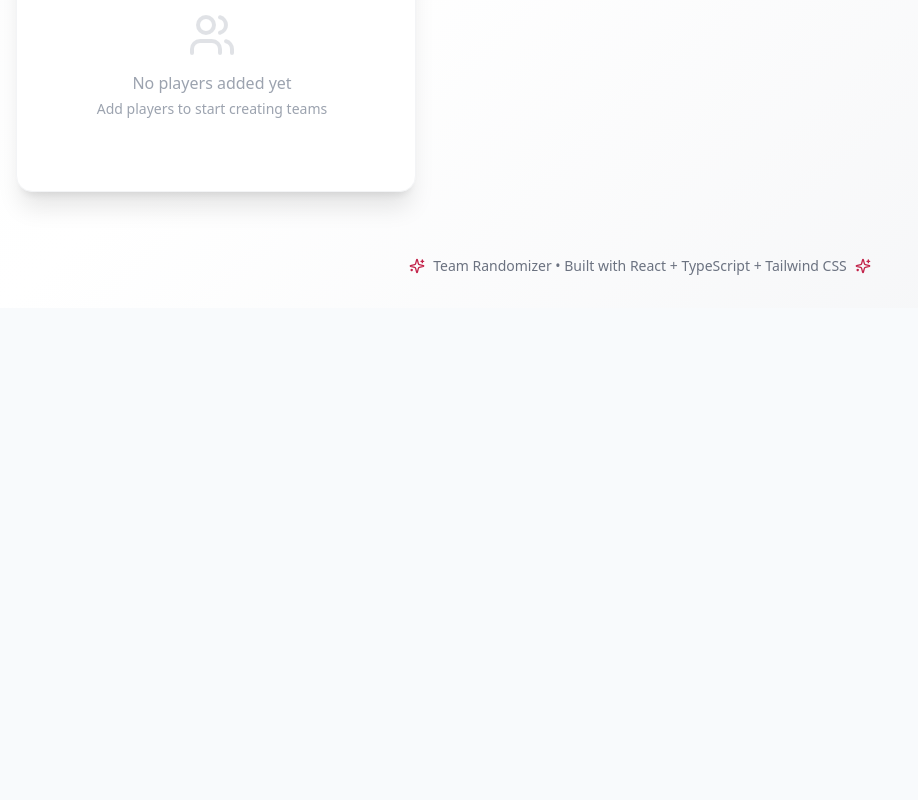
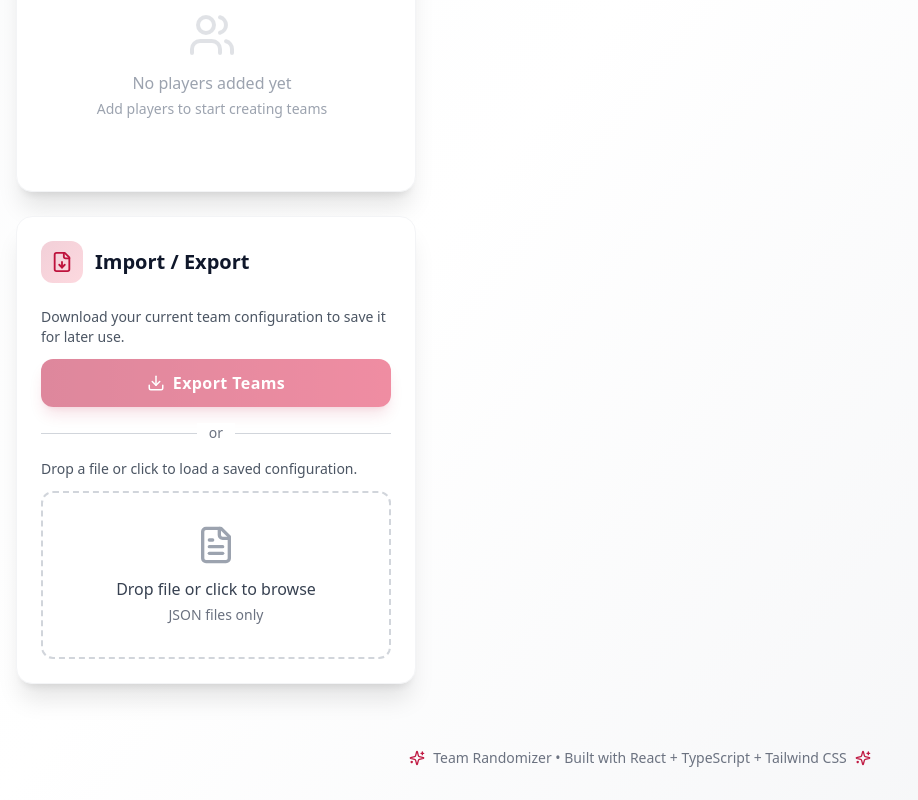
Before and after one commit to camachoo1/team-randomizer, a React (Vite) app: page / in a window 1280 px wide. Shown: the part 841-1641 px from the top of the page, without its empty margins (0-918 px from the left). Before the commit the page ends 1149 px from the top, so only its background shows below. Built offline with nearby package versions, Linux system fonts and the light colour scheme.

Commit message:
Tested export/import for files

```diff
--- a/src/App.tsx
+++ b/src/App.tsx
@@ -4,6 +4,7 @@ import EventSettings from './components/EventSettings';
 import PlayerManager from './components/PlayerManager';
 import { Sparkles } from 'lucide-react';
 import useStore from './store/useStore';
+import ImportExport from './components/ImportExport';
 
 function App() {
   const darkMode = useStore((state) => state.darkMode);
@@ -40,6 +41,7 @@ function App() {
             <div className='lg:col-span-1 space-y-6'>
               <EventSettings />
               <PlayerManager />
+              <ImportExport />
             </div>
 
             <div className='lg:col-span-2'>
--- /dev/null
+++ b/src/components/ImportExport.tsx
@@ -0,0 +1,187 @@
+import React, { useCallback } from 'react';
+import {
+  Download,
+  FileDown,
+  CheckCircle,
+  XCircle,
+  FileText,
+} from 'lucide-react';
+import { useDropzone } from 'react-dropzone';
+import useStore from '../store/useStore';
+import clsx from 'clsx';
+
+const ImportExport: React.FC = () => {
+  const {
+    eventName,
+    exportConfiguration,
+    importConfiguration,
+    teams,
+  } = useStore();
+  const [status, setStatus] = React.useState<
+    'idle' | 'success' | 'error'
+  >('idle');
+
+  const handleExport = () => {
+    const jsonData = exportConfiguration();
+    const blob = new Blob([jsonData], { type: 'application/json' });
+    const url = URL.createObjectURL(blob);
+
+    const fileName = `teams-${eventName || 'config'}-${
+      new Date().toISOString().split('T')[0]
+    }.json`;
+
+    const a = document.createElement('a');
+    a.href = url;
+    a.download = fileName;
+    document.body.appendChild(a);
+    a.click();
+    document.body.removeChild(a);
+    URL.revokeObjectURL(url);
+
+    setStatus('success');
+    setTimeout(() => setStatus('idle'), 3000);
+  };
+
+  const onDrop = useCallback(
+    (acceptedFiles: File[]) => {
+      const file = acceptedFiles[0];
+      if (!file) return;
+
+      const reader = new FileReader();
+      reader.onload = (e) => {
+        try {
+          const jsonData = e.target?.result as string;
+          const success = importConfiguration(jsonData);
+          setStatus(success ? 'success' : 'error');
+          setTimeout(() => setStatus('idle'), 3000);
+          // eslint-disable-next-line @typescript-eslint/no-unused-vars
+        } catch (error) {
+          setStatus('error');
+          setTimeout(() => setStatus('idle'), 3000);
+        }
+      };
+      reader.readAsText(file);
+    },
+    [importConfiguration]
+  );
+
+  const { getRootProps, getInputProps, isDragActive } = useDropzone({
+    onDrop,
+    accept: {
+      'application/json': ['.json'],
+    },
+    maxFiles: 1,
+  });
+
+  return (
+    <div
+      className='card animate-fade-in'
+      style={{ animationDelay: '0.4s' }}
+    >
+      <div className='flex items-center gap-3 mb-6'>
+        <div className='p-2.5 bg-gradient-to-br from-primary/20 to-rose-500/20 rounded-xl'>
+          <FileDown className='text-primary' size={22} />
+        </div>
+        <h2 className='text-xl font-bold'>Import / Export</h2>
+      </div>
+
+      <div className='space-y-4'>
+        {/* Export Section */}
+        <div>
+          <p className='text-sm text-gray-600 dark:text-gray-400 mb-3'>
+            Download your current team configuration to save it for
+            later use.
+          </p>
+          <button
+            onClick={handleExport}
+            disabled={teams.length === 0}
+            className={clsx(
+              'btn-primary w-full flex items-center justify-center gap-2',
+              status === 'success' &&
+                teams.length > 0 &&
+                'bg-green-600 hover:bg-green-700'
+            )}
+          >
+            {status === 'success' && teams.length > 0 ? (
+              <>
+                <CheckCircle size={18} />
+                Downloaded!
+              </>
+            ) : (
+              <>
+                <Download size={18} />
+                Export Teams
+              </>
+            )}
+          </button>
+        </div>
+
+        <div className='relative'>
+          <div className='absolute inset-0 flex items-center'>
+            <div className='w-full border-t border-gray-300 dark:border-gray-700' />
+          </div>
+          <div className='relative flex justify-center text-sm'>
+            <span className='px-3 bg-white dark:bg-card-dark text-gray-500'>
+              or
+            </span>
+          </div>
+        </div>
+
+        {/* Import Section with Dropzone */}
+        <div>
+          <p className='text-sm text-gray-600 dark:text-gray-400 mb-3'>
+            Drop a file or click to load a saved configuration.
+          </p>
+          <div
+            {...getRootProps()}
+            className={clsx(
+              'border-2 border-dashed rounded-xl p-8 text-center cursor-pointer transition-all duration-200',
+              isDragActive
+                ? 'border-primary bg-primary/5 scale-[1.02]'
+                : 'border-gray-300 dark:border-gray-600 hover:border-primary hover:bg-gray-50 dark:hover:bg-gray-800/50',
+              status === 'success' &&
+                'border-green-500 bg-green-50 dark:bg-green-900/20',
+              status === 'error' &&
+                'border-red-500 bg-red-50 dark:bg-red-900/20'
+            )}
+          >
+            <input {...getInputProps()} />
+            <div className='flex flex-col items-center gap-3'>
+              {status === 'success' ? (
+                <>
+                  <CheckCircle size={40} className='text-green-500' />
+                  <p className='font-medium text-green-700 dark:text-green-300'>
+                    Imported Successfully!
+                  </p>
+                </>
+              ) : status === 'error' ? (
+                <>
+                  <XCircle size={40} className='text-red-500' />
+                  <p className='font-medium text-red-700 dark:text-red-300'>
+                    Import Failed
+                  </p>
+                </>
+              ) : (
+                <>
+                  <FileText size={40} className='text-gray-400' />
+                  <div>
+                    <p className='font-medium text-gray-700 dark:text-gray-300'>
+                      {isDragActive
+                        ? 'Drop the file here'
+                        : 'Drop file or click to browse'}
+                    </p>
+                    <p className='text-sm text-gray-500 mt-1'>
+                      JSON files only
+                    </p>
+                  </div>
+                </>
+              )}
+            </div>
+          </div>
+        </div>
+      </div>
+    </div>
+  );
+};
+
+export default ImportExport;
```
